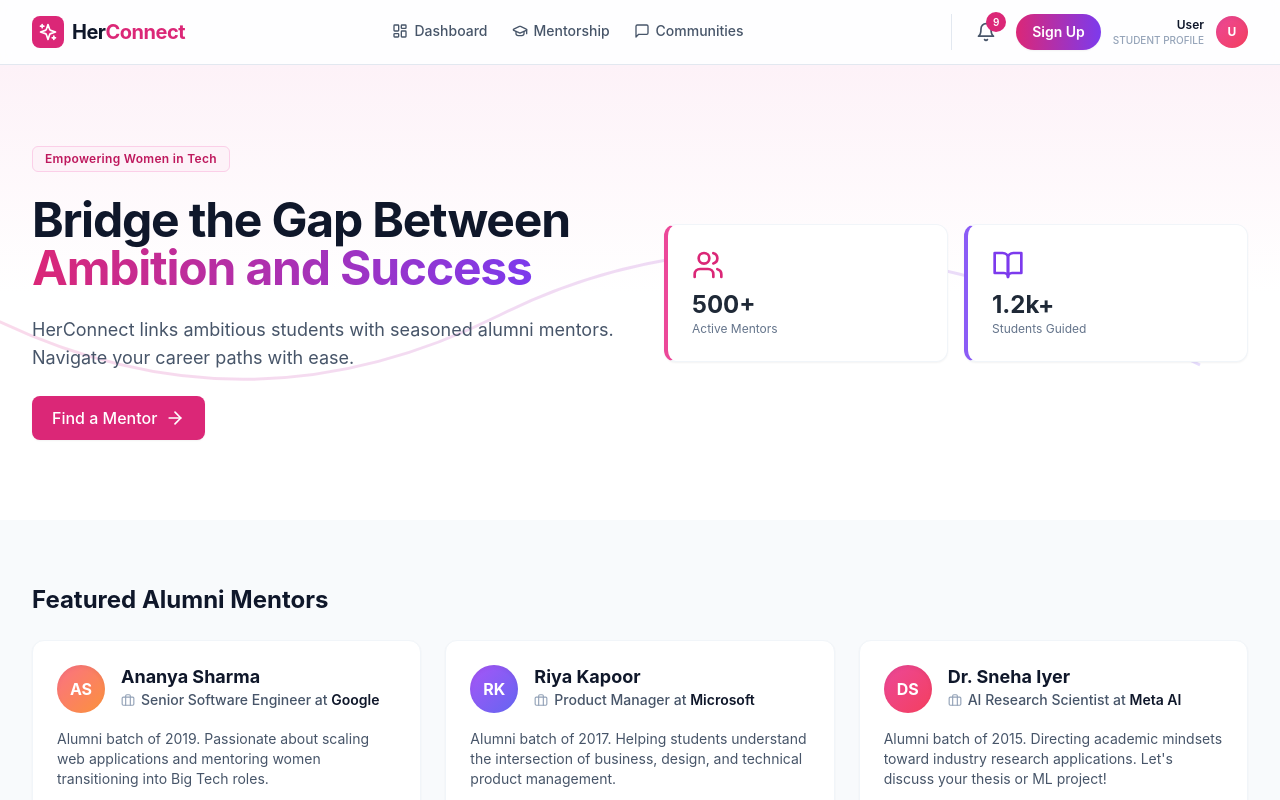
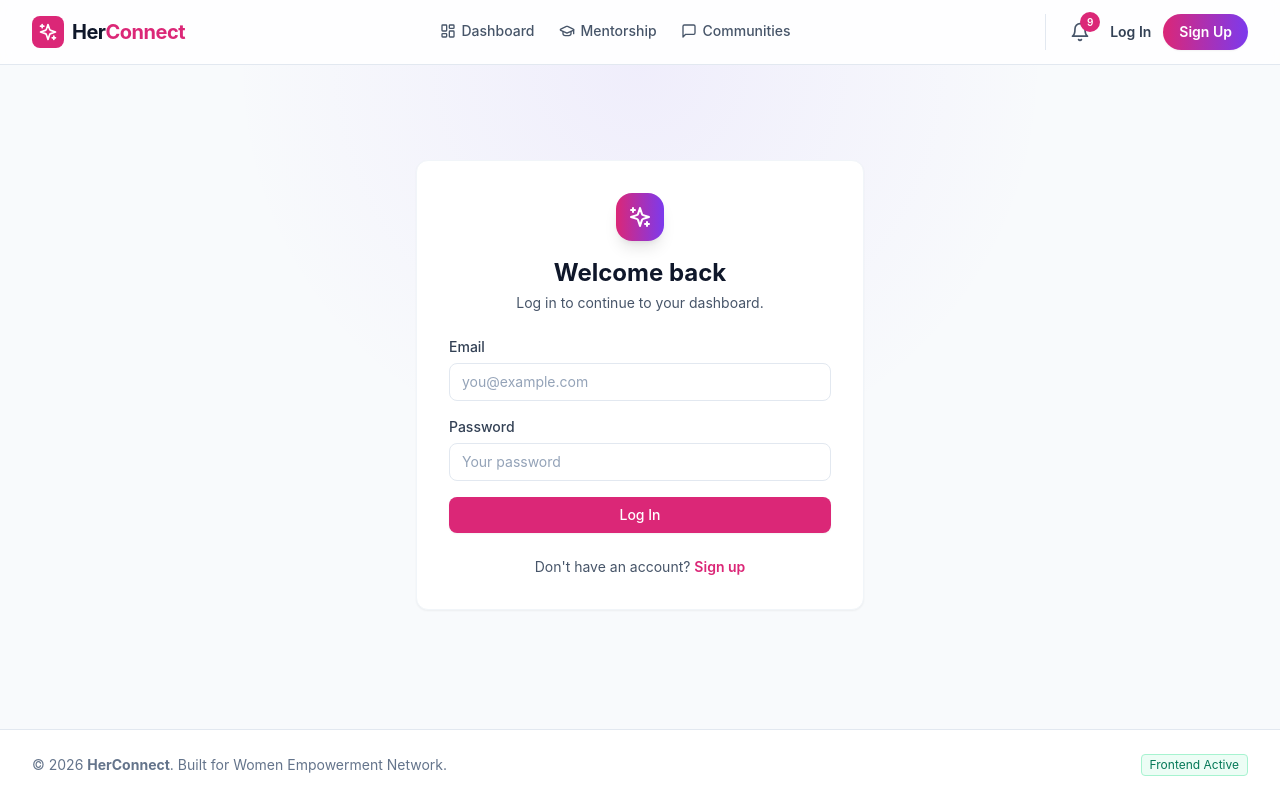
Before and after one commit to pragatisingh7707/bitrebels-v2v, a React (Vite) app: page /login in a window 1280 px wide. Before the commit this address led to /. Shown: the top 800 px of the page. Built offline with nearby package versions, Linux system fonts and the light colour scheme.

Commit message:
Add Supabase auth: signup, login, profile creation, and session handling

```diff
--- a/frontend/src/App.jsx
+++ b/frontend/src/App.jsx
@@ -11,6 +11,7 @@ import Resources from './pages/Resources';
 import NotificationCenter from './pages/NotificationCenter';
 import SignupChoice from './pages/SignupChoice';
 import ProfileCreate from './pages/ProfileCreate';
+import Login from './pages/Login';
 import MentorshipStudent from './pages/MentorshipStudent';
 import MentorshipDashboard from './pages/MentorshipDashboard';
 import MentorDashboard from './pages/MentorDashboard';
@@ -30,6 +31,7 @@ export default function App() {
           <Route path="/resources" element={<Resources />} />
           <Route path="/notifications" element={<NotificationCenter />} />
           <Route path="/signup" element={<SignupChoice />} />
+          <Route path="/login" element={<Login />} />
           <Route path="/profile/create" element={<ProfileCreate />} />
           <Route path="/find-mentors" element={<MentorshipStudent />} />
           <Route path="/mentorship-dashboard" element={<MentorshipDashboard />} />
--- a/frontend/src/components/Navbar.jsx
+++ b/frontend/src/components/Navbar.jsx
@@ -1,17 +1,24 @@
 import React from 'react';
-import { Link, NavLink } from 'react-router-dom';
+import { Link, NavLink, useNavigate } from 'react-router-dom';
 import { Sparkles, Users, MessageSquare, LayoutDashboard, GraduationCap } from 'lucide-react';
 import { useAuth } from '../context/AuthContext';
 import { Avatar } from './Avatar';
 import NotificationBell from './NotificationBell';
 
 export default function Navbar() {
-  const { user } = useAuth();
+  const { user, isAuthenticated, logout } = useAuth();
+  const navigate = useNavigate();
   const displayName = user?.name || 'User';
+
   const navLinkClass = ({ isActive }) =>
     `flex items-center gap-1.5 text-sm font-medium transition-colors py-1 border-b-2 ${
       isActive ? 'border-primary-600 text-primary-600' : 'border-transparent text-slate-600 hover:text-slate-900 hover:border-slate-200'
     }`;
+
+  const handleLogout = async () => {
+    await logout();
+    navigate('/');
+  };
 
   return (
     <header className="sticky top-0 z-40 w-full border-b border-slate-200 bg-white/80 backdrop-blur">
@@ -27,14 +34,31 @@ export default function Navbar() {
         </nav>
         <div className="flex items-center gap-3 pl-4 border-l border-slate-200">
           <NotificationBell />
-          <Link to="/signup" className="inline-flex rounded-full bg-gradient-to-r from-primary-600 to-secondary-600 px-4 py-2 text-sm font-semibold text-white shadow-sm transition hover:opacity-90">
-            Sign Up
-          </Link>
-          <div className="hidden sm:block text-right">
-            <div className="text-xs font-semibold text-slate-900">{displayName}</div>
-            <div className="text-[10px] text-slate-400 font-medium uppercase">{user?.role === 'alumni' ? 'Alumni Profile' : 'Student Profile'}</div>
-          </div>
-          <Avatar name={displayName} className="h-8 w-8 text-xs" />
+
+          {isAuthenticated ? (
+            <>
+              <div className="hidden sm:block text-right">
+                <div className="text-xs font-semibold text-slate-900">{displayName}</div>
+                <div className="text-[10px] text-slate-400 font-medium uppercase">{user?.role === 'alumni' ? 'Alumni Profile' : 'Student Profile'}</div>
+              </div>
+              <Avatar name={displayName} className="h-8 w-8 text-xs" />
+              <button
+                onClick={handleLogout}
+                className="text-sm font-semibold text-slate-600 hover:text-primary-600"
+              >
+                Log Out
+              </button>
+            </>
+          ) : (
+            <>
+              <Link to="/login" className="text-sm font-semibold text-slate-700 hover:text-primary-600">
+                Log In
+              </Link>
+              <Link to="/signup" className="inline-flex rounded-full bg-gradient-to-r from-primary-600 to-secondary-600 px-4 py-2 text-sm font-semibold text-white shadow-sm transition hover:opacity-90">
+                Sign Up
+              </Link>
+            </>
+          )}
         </div>
       </div>
     </header>
--- a/frontend/src/context/AuthContext.jsx
+++ b/frontend/src/context/AuthContext.jsx
@@ -1,4 +1,5 @@
 import React, { createContext, useContext, useState, useEffect } from 'react';
+import { supabase } from '../utils/supabaseClient';
 
 const AuthContext = createContext();
 
@@ -6,34 +7,87 @@ export function AuthProvider({ children }) {
   const [user, setUser] = useState(null);
   const [isLoading, setIsLoading] = useState(true);
 
-  // Load user data from localStorage on mount
   useEffect(() => {
-    const savedUser = localStorage.getItem('herconnect_user');
-    if (savedUser) {
-      try {
-        setUser(JSON.parse(savedUser));
-      } catch (error) {
-        console.error('Failed to parse saved user data:', error);
+    // Check for existing session on load
+    supabase.auth.getSession().then(({ data: { session } }) => {
+      if (session?.user) {
+        loadProfile(session.user.id, session.user.email);
+      } else {
+        setIsLoading(false);
       }
+    });
+
+    // Listen for login/logout changes
+    const { data: listener } = supabase.auth.onAuthStateChange((_event, session) => {
+      if (session?.user) {
+        loadProfile(session.user.id, session.user.email);
+      } else {
+        setUser(null);
+        setIsLoading(false);
+      }
+    });
+
+    return () => listener.subscription.unsubscribe();
+  }, []);
+
+  // Fetch the full profile row and merge with basic auth info
+  async function loadProfile(userId, email) {
+    const { data, error } = await supabase
+      .from('profiles')
+      .select('*')
+      .eq('id', userId)
+      .single();
+
+    if (!error && data) {
+      setUser({ id: userId, email, ...data });
+    } else {
+      // Profile row might not exist yet (e.g. right after signup, trigger delay)
+      setUser({ id: userId, email });
     }
     setIsLoading(false);
-  }, []);
+  }
 
-  const setUserData = (userData) => {
-    setUser(userData);
-    localStorage.setItem('herconnect_user', JSON.stringify(userData));
+  const signUp = async (email, password, name, role) => {
+    const { data, error } = await supabase.auth.signUp({
+      email,
+      password,
+      options: { data: { name, role } },
+    });
+    return { data, error };
   };
 
-  const logout = () => {
+  const signIn = async (email, password) => {
+    const { data, error } = await supabase.auth.signInWithPassword({ email, password });
+    return { data, error };
+  };
+
+  const logout = async () => {
+    await supabase.auth.signOut();
     setUser(null);
-    localStorage.removeItem('herconnect_user');
+  };
+
+  const updateProfile = async (updates) => {
+    if (!user) return { error: 'No user logged in' };
+    const { data, error } = await supabase
+      .from('profiles')
+      .update(updates)
+      .eq('id', user.id)
+      .select()
+      .single();
+
+    if (!error && data) {
+      setUser((prev) => ({ ...prev, ...data }));
+    }
+    return { data, error };
   };
 
   const value = {
     user,
     isLoading,
-    setUserData,
+    signUp,
+    signIn,
     logout,
+    updateProfile,
     isAuthenticated: !!user
   };
 
--- /dev/null
+++ b/frontend/src/pages/Login.jsx
@@ -0,0 +1,73 @@
+import React, { useState } from 'react';
+import { useNavigate, Link } from 'react-router-dom';
+import { Sparkles } from 'lucide-react';
+import { useAuth } from '../context/AuthContext';
+import { Button } from '../components/Button';
+import { Card } from '../components/Card';
+import { Input } from '../components/Input';
+
+export default function Login() {
+  const navigate = useNavigate();
+  const { signIn } = useAuth();
+  const [email, setEmail] = useState('');
+  const [password, setPassword] = useState('');
+  const [error, setError] = useState('');
+  const [isSubmitting, setIsSubmitting] = useState(false);
+
+  const handleSubmit = async (event) => {
+    event.preventDefault();
+    setError('');
+
+    if (!email || !password) {
+      setError('Please enter your email and password.');
+      return;
+    }
+
+    setIsSubmitting(true);
+    const { error: signInError } = await signIn(email, password);
+    setIsSubmitting(false);
+
+    if (signInError) {
+      setError(signInError.message);
+      return;
+    }
+
+    navigate('/dashboard');
+  };
+
+  return (
+    <div className="min-h-[80vh] flex items-center justify-center bg-[radial-gradient(circle_at_top,_rgba(139,92,246,0.08),_transparent_45%)] px-4 py-10">
+      <Card className="w-full max-w-md p-6 sm:p-8">
+        <div className="mb-6 text-center">
+          <div className="mx-auto mb-4 flex h-12 w-12 items-center justify-center rounded-2xl bg-gradient-to-r from-primary-600 to-secondary-600 text-white shadow-lg">
+            <Sparkles className="h-6 w-6" />
+          </div>
+          <h1 className="text-2xl font-bold text-slate-900">Welcome back</h1>
+          <p className="mt-1 text-sm text-slate-600">Log in to continue to your dashboard.</p>
+        </div>
+
+        <form onSubmit={handleSubmit} className="space-y-4">
+          <div>
+            <label htmlFor="login-email" className="mb-1.5 block text-sm font-medium text-slate-700">Email</label>
+            <Input id="login-email" type="email" value={email} onChange={(e) => setEmail(e.target.value)} placeholder="you@example.com" />
+          </div>
+          <div>
+            <label htmlFor="login-password" className="mb-1.5 block text-sm font-medium text-slate-700">Password</label>
+            <Input id="login-password" type="password" value={password} onChange={(e) => setPassword(e.target.value)} placeholder="Your password" />
+          </div>
+
+          {error ? <p className="text-sm font-medium text-red-600">{error}</p> : null}
+
+          <Button type="submit" className="w-full" variant="primary" disabled={isSubmitting}>
+            {isSubmitting ? 'Logging in...' : 'Log In'}
+          </Button>
+        </form>
+
+        <p className="mt-6 text-center text-sm text-slate-600">
+          Don't have an account?{' '}
+          <Link to="/signup" className="font-semibold text-primary-600 hover:underline">Sign up</Link>
+        </p>
+      </Card>
+    </div>
+  );
+}
--- a/frontend/src/pages/ProfileCreate.jsx
+++ b/frontend/src/pages/ProfileCreate.jsx
@@ -21,7 +21,7 @@ const defaultProfile = {
 export default function ProfileCreate() {
   const navigate = useNavigate();
   const location = useLocation();
-  const { setUserData } = useAuth();
+  const { updateProfile } = useAuth();
   const role = location.state?.role || 'student';
   const passedProfile = location.state?.profileData || {};
 
@@ -54,23 +54,24 @@ export default function ProfileCreate() {
     reader.readAsDataURL(file);
   };
 
-  const handleSubmit = (event) => {
+  const handleSubmit = async (event) => {
   event.preventDefault();
-    // Save user data to auth context
-    setUserData({
+  const { error } = await updateProfile({
     name: profile.name || 'User',
-      role,
-      profile: {
     bio: profile.bio,
-        currentRole: profile.currentRole,
+    job_title: profile.currentRole,
     company: profile.company,
-        graduationYear: profile.graduationYear,
+    graduation_year: profile.graduationYear,
     field: profile.field,
-        linkedInUrl: profile.linkedInUrl,
-        isMentor: profile.isMentor,
-        photoPreview: profile.photoPreview
+    linkedin_url: profile.linkedInUrl,
+    is_mentor: profile.isMentor
+  });
+
+  if (error) {
+    console.error('Failed to save profile:', error);
+    return;
   }
-    });
+
   navigate('/dashboard');
 };
 
--- a/frontend/src/pages/SignupChoice.jsx
+++ b/frontend/src/pages/SignupChoice.jsx
@@ -4,6 +4,7 @@ import { ArrowRight, FileText, Link2, Sparkles } from 'lucide-react';
 import { Button } from '../components/Button';
 import { Card } from '../components/Card';
 import { Input } from '../components/Input';
+import { useAuth } from '../context/AuthContext';
 
 const initialManualData = {
   currentRole: '',
@@ -14,18 +15,34 @@ const initialManualData = {
 
 export default function SignupChoice() {
   const navigate = useNavigate();
+  const { signUp } = useAuth();
   const [role, setRole] = useState('student');
+  const [email, setEmail] = useState('');
+  const [password, setPassword] = useState('');
   const [linkedInUrl, setLinkedInUrl] = useState('');
   const [manualData, setManualData] = useState(initialManualData);
   const [isParsing, setIsParsing] = useState(false);
+  const [error, setError] = useState('');
 
   const handleManualChange = (event) => {
     const { name, value } = event.target;
     setManualData((prev) => ({ ...prev, [name]: value }));
   };
 
-  const handleManualContinue = (event) => {
+  const handleManualContinue = async (event) => {
     event.preventDefault();
+    setError('');
+
+    if (!email || !password) {
+      setError('Please enter an email and password to create your account.');
+      return;
+    }
+
+    const { error: signUpError } = await signUp(email, password, '', role);
+    if (signUpError) {
+      setError(signUpError.message);
+      return;
+    }
 
     navigate('/profile/create', {
       state: {
@@ -48,9 +65,22 @@ export default function SignupChoice() {
     const file = event.target.files?.[0];
     if (!file) return;
 
+    if (!email || !password) {
+      setError('Please enter an email and password before uploading.');
+      return;
+    }
+
+    setError('');
     setIsParsing(true);
 
-    window.setTimeout(() => {
+    window.setTimeout(async () => {
+      const { error: signUpError } = await signUp(email, password, '', role);
+      if (signUpError) {
+        setError(signUpError.message);
+        setIsParsing(false);
+        return;
+      }
+
       const prefilledProfile = role === 'alumni'
         ? {
             name: 'Riya Kapoor',
@@ -92,33 +122,38 @@ export default function SignupChoice() {
           <div className="space-y-2">
             <p className="text-sm font-semibold uppercase tracking-[0.25em] text-primary-600">Create your account</p>
             <h1 className="text-3xl font-bold tracking-tight text-slate-900">Join HerConnect as a student or alum</h1>
-            <p className="text-base text-slate-600">Choose the path that fits you best and we’ll help you build your profile.</p>
+            <p className="text-base text-slate-600">Choose the path that fits you best and we'll help you build your profile.</p>
           </div>
 
           <div className="mx-auto flex flex-wrap justify-center gap-3">
-            <button
-              type="button"
-              onClick={() => setRole('student')}
-              className={`rounded-full px-4 py-2 text-sm font-semibold transition-all ${role === 'student' ? 'bg-primary-600 text-white shadow-md' : 'bg-white text-slate-700 ring-1 ring-slate-200 hover:bg-slate-50'}`}
-            >
+            <button type="button" onClick={() => setRole('student')} className={`rounded-full px-4 py-2 text-sm font-semibold transition-all ${role === 'student' ? 'bg-primary-600 text-white shadow-md' : 'bg-white text-slate-700 ring-1 ring-slate-200 hover:bg-slate-50'}`}>
               I am a Student
             </button>
-            <button
-              type="button"
-              onClick={() => setRole('alumni')}
-              className={`rounded-full px-4 py-2 text-sm font-semibold transition-all ${role === 'alumni' ? 'bg-secondary-600 text-white shadow-md' : 'bg-white text-slate-700 ring-1 ring-slate-200 hover:bg-slate-50'}`}
-            >
+            <button type="button" onClick={() => setRole('alumni')} className={`rounded-full px-4 py-2 text-sm font-semibold transition-all ${role === 'alumni' ? 'bg-secondary-600 text-white shadow-md' : 'bg-white text-slate-700 ring-1 ring-slate-200 hover:bg-slate-50'}`}>
               I am an Alumni
             </button>
           </div>
         </div>
 
+        <Card className="mx-auto w-full max-w-md p-6 sm:p-8">
+          <h2 className="mb-4 text-lg font-semibold text-slate-900">Account details</h2>
+          <div className="space-y-4">
+            <div>
+              <label htmlFor="email" className="mb-1.5 block text-sm font-medium text-slate-700">Email</label>
+              <Input id="email" type="email" value={email} onChange={(e) => setEmail(e.target.value)} placeholder="you@example.com" />
+            </div>
+            <div>
+              <label htmlFor="password" className="mb-1.5 block text-sm font-medium text-slate-700">Password</label>
+              <Input id="password" type="password" value={password} onChange={(e) => setPassword(e.target.value)} placeholder="At least 6 characters" />
+            </div>
+          </div>
+          {error ? <p className="mt-3 text-sm font-medium text-red-600">{error}</p> : null}
+        </Card>
+
         <div className="grid gap-6 lg:grid-cols-2">
           <Card className="p-6 sm:p-8">
             <div className="mb-6 flex items-start gap-3">
-              <div className="rounded-xl bg-primary-50 p-2 text-primary-600">
-                <Link2 className="h-5 w-5" />
-              </div>
+              <div className="rounded-xl bg-primary-50 p-2 text-primary-600"><Link2 className="h-5 w-5" /></div>
               <div>
                 <h2 className="text-xl font-semibold text-slate-900">Paste LinkedIn URL</h2>
                 <p className="text-sm text-slate-600">Fill in a few details manually and continue to your profile.</p>
@@ -128,12 +163,7 @@ export default function SignupChoice() {
             <form onSubmit={handleManualContinue} className="space-y-4">
               <div>
                 <label htmlFor="linkedin-url" className="mb-1.5 block text-sm font-medium text-slate-700">LinkedIn URL</label>
-                <Input
-                  id="linkedin-url"
-                  value={linkedInUrl}
-                  onChange={(event) => setLinkedInUrl(event.target.value)}
-                  placeholder="https://linkedin.com/in/yourname"
-                />
+                <Input id="linkedin-url" value={linkedInUrl} onChange={(event) => setLinkedInUrl(event.target.value)} placeholder="https://linkedin.com/in/yourname" />
               </div>
               <div>
                 <label htmlFor="current-role" className="mb-1.5 block text-sm font-medium text-slate-700">Current role</label>
@@ -162,9 +192,7 @@ export default function SignupChoice() {
 
           <Card className="p-6 sm:p-8">
             <div className="mb-6 flex items-start gap-3">
-              <div className="rounded-xl bg-secondary-50 p-2 text-secondary-600">
-                <FileText className="h-5 w-5" />
-              </div>
+              <div className="rounded-xl bg-secondary-50 p-2 text-secondary-600"><FileText className="h-5 w-5" /></div>
               <div>
                 <h2 className="text-xl font-semibold text-slate-900">Upload LinkedIn PDF</h2>
                 <p className="text-sm text-slate-600">Import your details quickly and move to the editable profile screen.</p>
@@ -173,11 +201,9 @@ export default function SignupChoice() {
 
             <label className="flex cursor-pointer flex-col items-center justify-center rounded-2xl border border-dashed border-slate-300 bg-slate-50 px-6 py-10 text-center transition hover:border-primary-400 hover:bg-primary-50">
               <input type="file" accept=".pdf" className="hidden" onChange={handlePdfUpload} />
-              <div className="rounded-full bg-white p-3 shadow-sm">
-                <FileText className="h-6 w-6 text-primary-600" />
-              </div>
+              <div className="rounded-full bg-white p-3 shadow-sm"><FileText className="h-6 w-6 text-primary-600" /></div>
               <p className="mt-4 text-sm font-semibold text-slate-800">Choose a LinkedIn PDF</p>
-              <p className="mt-1 text-sm text-slate-500">We’ll parse it and prefill your profile.</p>
+              <p className="mt-1 text-sm text-slate-500">We'll parse it and prefill your profile.</p>
             </label>
 
             {isParsing ? (
--- /dev/null
+++ b/frontend/src/utils/supabaseclient.js
@@ -0,0 +1,6 @@
+import { createClient } from '@supabase/supabase-js'
+
+const supabaseUrl = 'https://qjtodrcavgnvvhbjaexz.supabase.co'
+const supabaseKey = 'sb_publishable_BvQYGij0YREiLmS3TTxhVg_07Yfe5qn'
+
+export const supabase = createClient(supabaseUrl, supabaseKey)
--- a/package.json
+++ b/package.json
@@ -9,6 +9,7 @@
     "preview": "vite preview"
   },
   "dependencies": {
+    "@supabase/supabase-js": "^2.110.2",
     "@tailwindcss/vite": "^4.3.2",
     "clsx": "^2.1.1",
     "framer-motion": "^11.0.0",
@@ -26,6 +27,6 @@
     "postcss": "^8.4.38",
     "tailwindcss": "^3.4.3",
     "typescript": "^7.0.2",
-    "vite": "^5.2.11"
+    "vite": "^8.1.4"
   }
 }
```
Also changed, not shown: 1 other file (tests, documents, lock files or other folders). Lines whose indentation alone changed are shown as unchanged.
